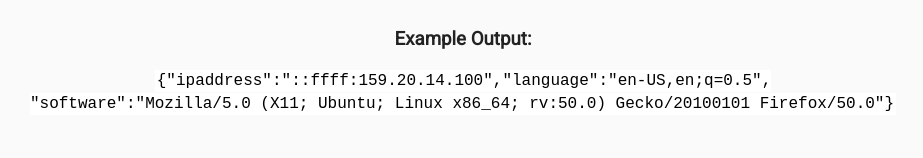
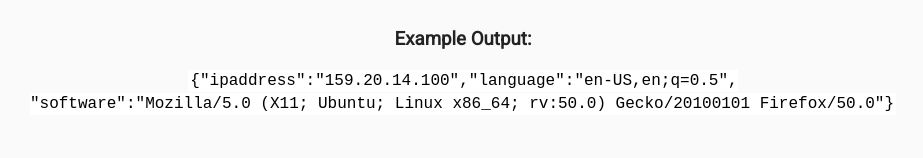
Before and after one commit to sophyphreak/glitch-Request-Header-Parser-Microservice, a website: page views/index.html in a window 1280 px wide. Shown: the part 276-434 px from the top of the page, without its empty margins (177-1100 px from the left). Drawn offline with Linux system fonts and the light colour scheme; files that its build step writes are made by us from their sources.

Commit message:
👊🚠 Updated with Glitch

```diff
--- a/views/index.html
+++ b/views/index.html
@@ -24,7 +24,7 @@
 
         <h3>Example Output:</h3>
         <p>
-          <code>{"ipaddress":"::ffff:159.20.14.100","language":"en-US,en;q=0.5",<br>"software":"Mozilla/5.0 (X11; Ubuntu; Linux x86_64; rv:50.0) Gecko/20100101 Firefox/50.0"}</code>
+          <code>{"ipaddress":"159.20.14.100","language":"en-US,en;q=0.5",<br>"software":"Mozilla/5.0 (X11; Ubuntu; Linux x86_64; rv:50.0) Gecko/20100101 Firefox/50.0"}</code>
         </p>
       </div>
       <div class="footer">
```
